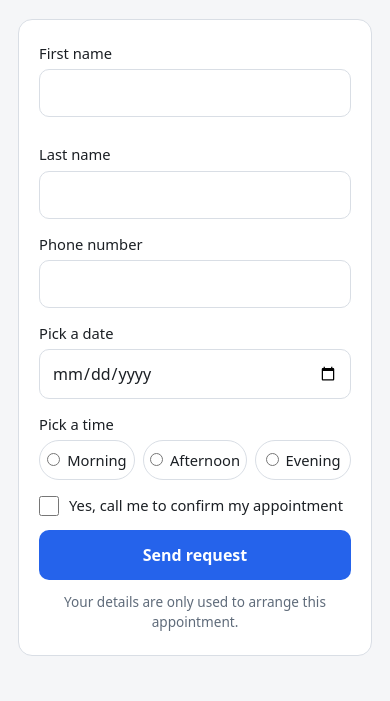
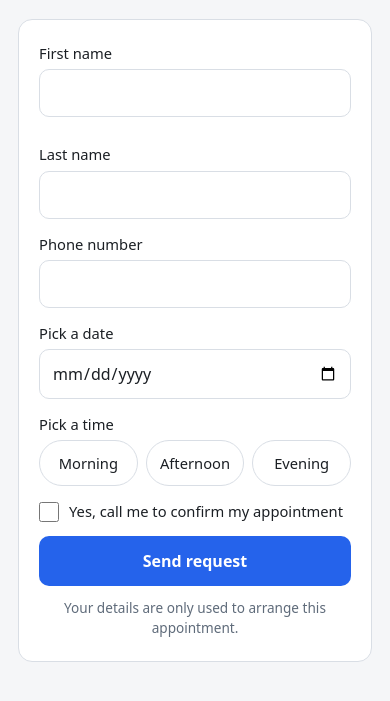
Before and after one commit to diallme-coder/diall_form, a plain HTML site: page index.html in a window 390 px wide. Shown: the part 97-798 px from the top of the page. Drawn offline with Linux system fonts and the light colour scheme.

Commit message:
Fit time-of-day choices on small phones
Co-Authored-By: Claude Opus 5.5 <noreply@anthropic.com>
Claude-Session: https://claude.ai/code/session_01Jy7fuGYbFY8cEhYQzh4UCH

```diff
--- a/index.html
+++ b/index.html
@@ -46,7 +46,11 @@
   .choices label:has(input:checked) { border-color: var(--accent); }
   .group-label { display: block; font-size: .92rem; font-weight: 500; margin-bottom: 5px; }
   .choices label { flex: 1; justify-content: center; padding: 8px 6px; }
-  .choices:has(input[name="time"]) { flex-wrap: nowrap; }
+  .choices:has(input[name="time"]) { display: grid; grid-template-columns: repeat(3, minmax(0, 1fr)); }
+  .choices:has(input[name="time"]) label { position: relative; padding: 11px 4px; min-width: 0; font-weight: 500; }
+  .choices:has(input[name="time"]) input { position: absolute; opacity: 0; inset: 0; width: 100%; height: 100%; margin: 0; cursor: pointer; }
+  .choices:has(input[name="time"]) label:has(input:checked) { background: var(--accent); color: var(--accent-ink); }
+  .choices:has(input[name="time"]) label:has(input:focus-visible) { outline: 2px solid var(--accent); outline-offset: 2px; }
   .confirm { display: flex; align-items: flex-start; gap: 10px; font-weight: 500; cursor: pointer; }
   .confirm input { width: 20px; height: 20px; min-height: 0; margin: 2px 0 0; flex: none; accent-color: var(--accent); }
   .hp { position: absolute; left: -9999px; width: 1px; height: 1px; overflow: hidden; }
```
